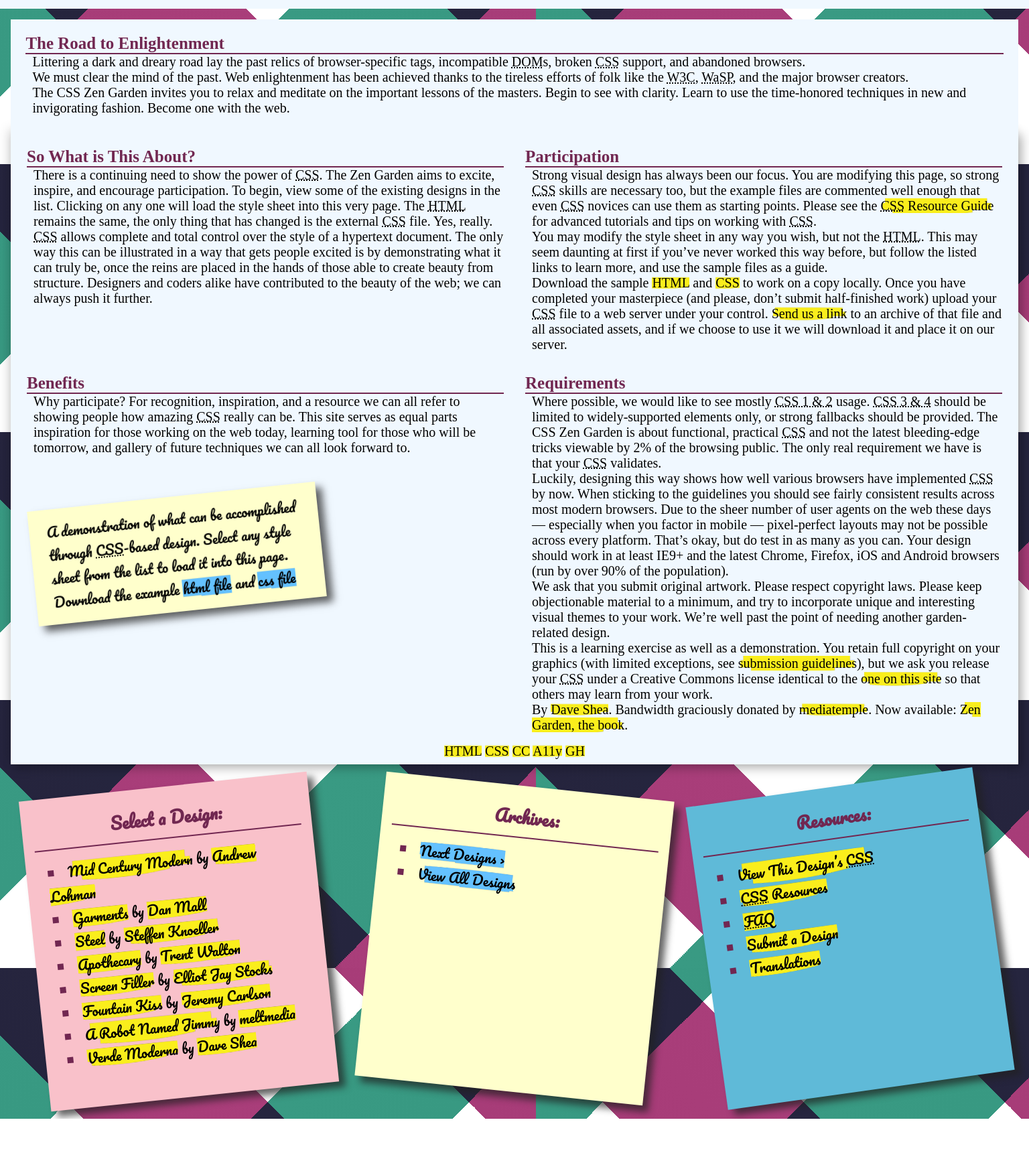
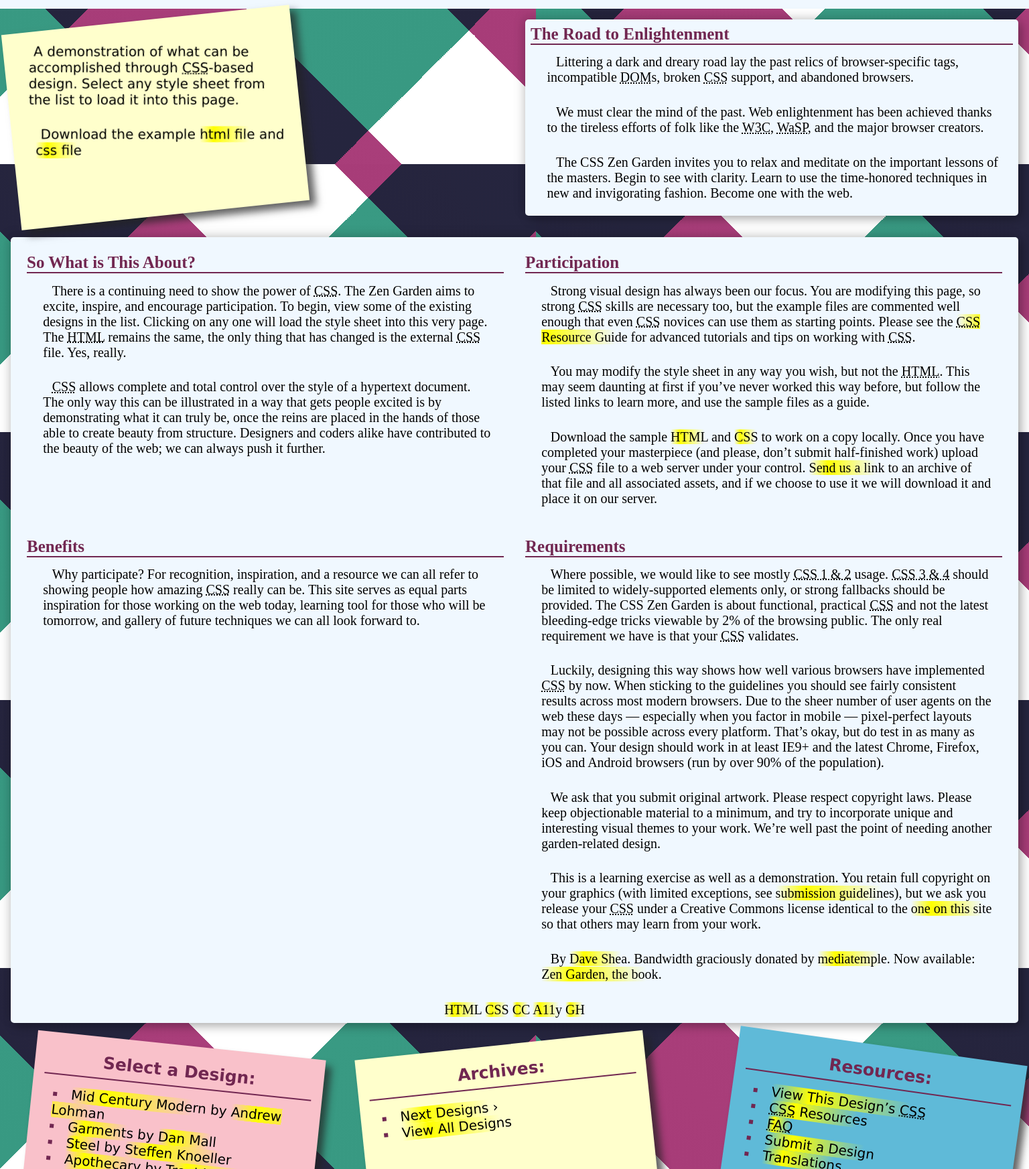
Before and after one commit to jakesoulier/cssAdvanced, a plain HTML site: page index.html in a window 1536 px wide. Shown: the part 155-1900 px from the top of the page at 67% size. Before the commit the page ends 1825 px from the top, so only its background shows below. Drawn offline with Linux system fonts and the light colour scheme.

Commit message:
Update styles.css

```diff
--- a/styles.css
+++ b/styles.css
@@ -1,4 +1,3 @@
-@import url('https://fonts.googleapis.com/css2?family=Pacifico&display=swap');
 :root {
     --header-color: rgb(167, 60, 120, 0.5);
     --main-title-color:rgb(113, 39, 81) ;
@@ -96,17 +95,18 @@ h2::after {
     transform: rotate(-6deg);
     max-width: 400px;
     font-family: 'pacifico', cursive;
-        /* padding-bottom: 40px; */
-        /* padding-top: 20px; */
+     padding-bottom: 40px;
     /* border-radius: 20px; */
 }
 
 
-/*
+
 .summary >p{
     transform: rotate(6deg);
     padding-top: 20px;
-} */
+
+
+}
 
 .preamble, .main {
     background-color: aliceblue;
@@ -114,7 +114,10 @@ h2::after {
                 -5px -5px 15px rgba(0,0,0,0.1);
     margin: 1rem;
     padding: 0.5rem;
+    border-radius: 5px;
 }
+
+
 footer {
     text-align: center;
 }
@@ -127,27 +130,18 @@ h3 {
 }
 p {
     margin-left: 10px;
+    text-indent: 2%;
+    padding: 2%;
 }
 
 /* Top Sticky note Highlighter*/
-.summary * a, .design-archives * a {
-    /* background: linear-gradient(to right, #ffc, yellow 25%, #ffc 90%);
-        */
-        background-image: url("BlueV2.png");
-        background-repeat: no-repeat;
-        background-position: center center;
-        background-size: cover;
-        /* opacity: 0.5; */
-}
-.summary * a:hover, .design-archives * a:hover {
-    background-color: rgb(97, 143, 252);
+.summary * a{
+    background: linear-gradient(to right, #ffc, yellow 25%, #ffc 90%);
+
+
 }
 a {
-    /* background: linear-gradient(to right, aliceblue, yellow 25%, aliceblue 90%); */
-    background-image: url("highv2.png");
-    background-repeat: no-repeat;
-    background-position: center center;
-    background-size: cover;
+    background: linear-gradient(to right, aliceblue, yellow 25%, aliceblue 90%);
     color: black;
     text-decoration: none;
 }
@@ -158,21 +152,17 @@ a {
 
 
 /*Bootom Sticky note Highlighter*/
-.design-selection * a, .zen-resources * a {
-    /* background: linear-gradient(to right,  rgb(249, 193, 202), yellow 25%,  rgb(249, 193, 202) 90%); */
-    background-image: url("highv2.png");
-    background-repeat: no-repeat;
-    background-position: center center;
-    background-size: cover;
+.design-selection * a{
+    background: linear-gradient(to right,  rgb(249, 193, 202), yellow 25%,  rgb(249, 193, 202) 90%);
 }
 
-    /* .design-archives * a{
+ .design-archives * a{
     background: linear-gradient(to right, #ffc, yellow 25%, #ffc 90%);
-} */
+}
 
-    /* .zen-resources * a{
+ .zen-resources * a{
     background: linear-gradient(to right, #5fbad8, yellow 25%, #5fbad8 90%);
-} */
+}
 
 
 
@@ -181,7 +171,21 @@ a:hover{
     background: yellow;
     border-radius: 5px 0 5px 0;
 }
-
+@media screen and (min-width: 750px) {
+    /* body{
+        background-color: aqua;
+    } */
+    .intro {
+        display: grid;
+        grid-template-columns: repeat(2, 1fr);
+        grid-template-rows: auto 1fr;
+        grid-column-gap: 0px;
+        grid-row-gap: 0px;
+    }
+    header { grid-area: 1 / 1 / 2 / 3; }
+    .summary { grid-area: 2 / 1 / 3 / 2; }
+    .preamble { grid-area: 2 / 2 / 3 / 3; }
+    }
     .main {
         display: grid;
         grid-template-columns: repeat(2, 1fr);
@@ -242,25 +246,22 @@ ul {
 
 .design-selection {
     background-color:   rgb(249, 193, 202);
-    transform: rotate(-6deg);
-    height: auto;
+    transform: rotate(6deg);
+    height: 400px;
     width: 400px;
 
-    /* margin-top: -100px; */
-    /* position: absolute;
-    top: 20px; */
 }
 
 .design-archives{
     background-color: #ffc;
-    transform: rotate(6deg);
+    transform: rotate(-6deg);
     height: 400px;
     width: 400px;
 }
 
 .zen-resources{
     background-color: #5fbad8;
-    transform: rotate(-8deg);
+    transform: rotate(8deg);
     height: 400px;
     width: 400px;
 }
@@ -276,31 +277,6 @@ ul {
     .wrapper h3 {
         padding: 0.5rem;
     }
-@media screen and (min-width: 750px) {
-    /* body{
-        background-color: red;
-    } */
-    .intro {
-        display: grid;
-        grid-template-columns: repeat(2, 1fr);
-        grid-template-rows: auto 1fr;
-        grid-column-gap: 0px;
-        grid-row-gap: 0px;
-    }
-    header { grid-area: 1 / 1 / 2 / 3; }
-    .summary { grid-area: 2 / 1 / 3 / 2; }
-    .preamble { grid-area: 2 / 2 / 3 / 3; }
-
-    .wrapper {
-        justify-content:space-around;
-    }
-    .design-selection {
-        position: relative;
-        top: -200px;
-        left: 20px;
-    }
-}
-
 
 
 
@@ -314,7 +290,7 @@ ul {
     width: 100%;
 } */
 
-    @media screen and (max-width: 720px) {
+ @media screen and (max-width: 600px) {
     .wrapper{
           display:contents;
       }
@@ -327,40 +303,24 @@ ul {
       }
     }
 
-    @media screen and (min-width: 1350px) {
-        /* body {
-            background-color: aqua;
-        } */
-
-
-        .intro {
-            display: flex;
-            flex-wrap: wrap;
+    @media screen and (max-width: 1275px) and (min-width: 610px) {
+        .wrapper{
+            display:contents;
+        }
+        .preamble{
+            padding: auto;
+        }
+        #zen-supporting{
+            display: grid;
+            grid-template-columns: repeat(2, 1fr);
+            grid-template-rows: .8fr .3fr 1fr;
+            grid-column-gap: 0px;
+            grid-row-gap: 0px;
         }
 
-        .intro header, .preamble {
-            width: 100vw;
+        .explanation{  grid-area: 1 / 1 / 2 / 2;}
+        .participation{  grid-area: 1 / 2 / 2 / 3;}
+        .benefits{grid-area: 2 / 1 / 3 / 3;}
+        .requirements{ grid-area: 3 / 1 / 4 / 3;}
+
      }
-
-
-        .summary {
-            position: absolute;
-            top: 55rem;
-            left: 2rem;
-            /* z-index: 1; */
-        }
-
-        .preamble {
-            padding: 1.4rem;
-            margin-bottom: 0;
-            box-shadow: none;
-        }
-        .main {
-            margin-top: 0;
-        }
-        .design-selection {
-            position: relative;
-            top: 0;
-            left: 0;
-        }
-    }
```
Lines whose indentation alone changed are shown as unchanged.
